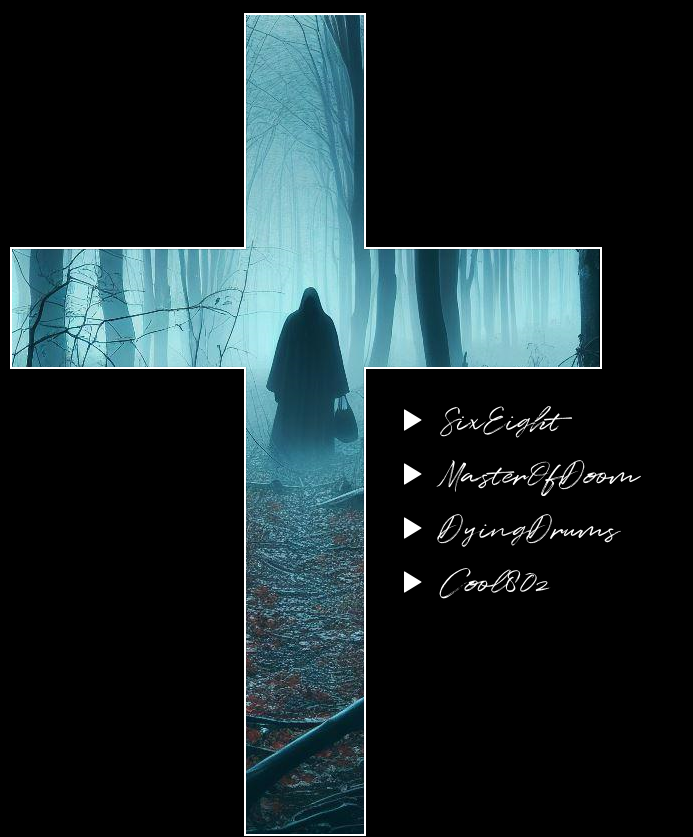
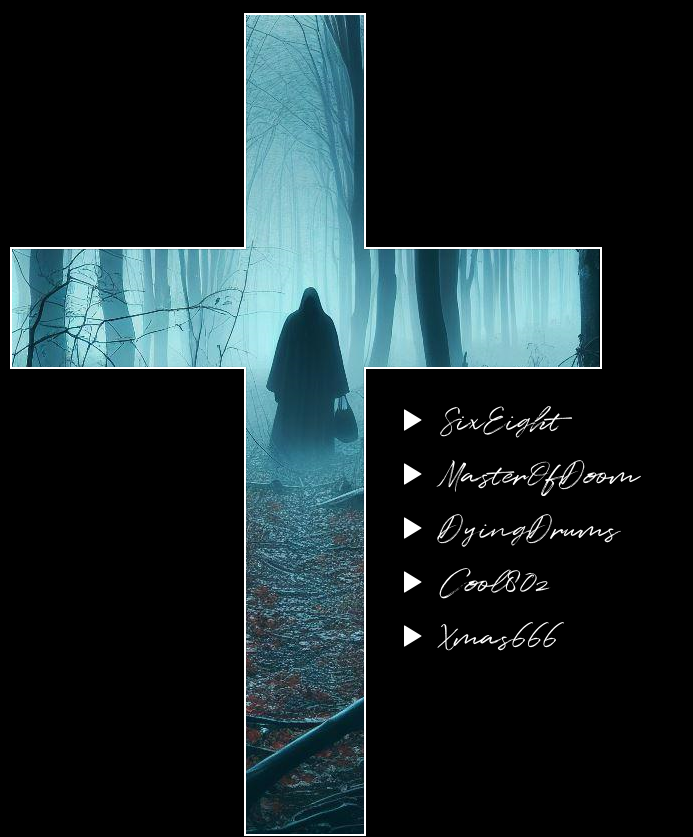
Before and after one commit to smackem/smackem.github.io, a plain HTML site: page index.html in a window 1280 px wide. Shown: the whole page, without its empty margins (0-693 px from the left). Drawn offline with nearby package versions, Linux system fonts and the light colour scheme.

Commit message:
added xmas666

```diff
--- a/index.html
+++ b/index.html
@@ -100,6 +100,13 @@
                         <a class="song" href="javascript:void(0);">Cool80z</a>
                     </span>
                 </li>
+                <li>
+                    <span onclick="audioPlayPause(this)" class="player">
+                        <i class="control glyphicon glyphicon-play"></i>
+                        <audio class="audio-player" src="assets/Xmas666-full.m4a" preload="auto"></audio>
+                        <a class="song" href="javascript:void(0);">Xmas666</a>
+                    </span>
+                </li>
             </ul>
         </div>
     </div>
```
Also changed, not shown: 1 other file.
